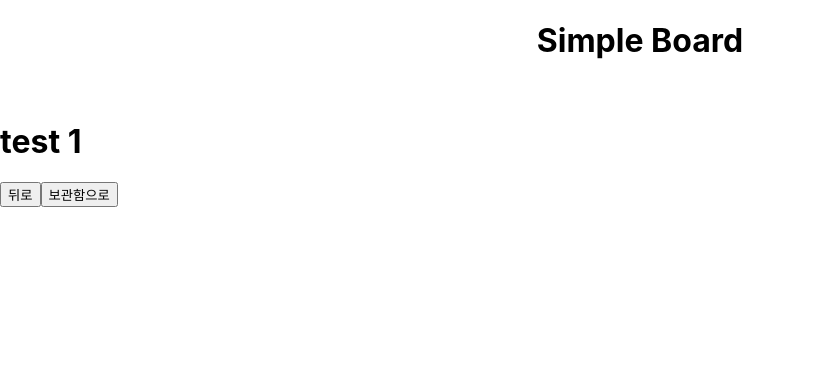
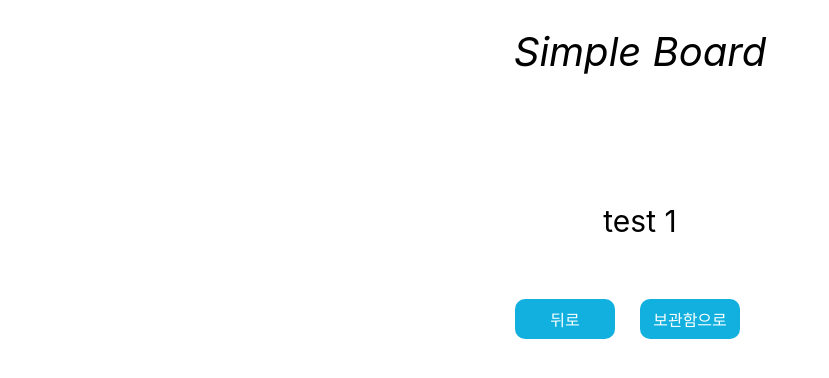
Before and after one commit to aowiql/simplecrud, a React (Create React App) app in the folder client/: page /maindetail/1 in a window 1280 px wide. Shown: the top 378 px of the page, without its empty margins (0-829 px from the left). Built offline with nearby package versions, Linux system fonts and the light colour scheme.

Commit message:
css 정리

```diff
--- /dev/null
+++ b/client/src/components/MainComponent/MainComponent.css
@@ -0,0 +1,29 @@
+.mainPost {
+  display: flex;
+  flex-direction: row;
+  flex-wrap: wrap;
+  margin-bottom: 40px;
+  justify-content: center;
+}
+
+.mainPostBtn {
+  display: flex;
+  flex-direction: row;
+  justify-content: center;
+}
+
+.mainPostBtn > button {
+  border: none;
+  background-color: #e10b7b;
+  border-radius: 10px;
+  width: 190px;
+  height: 60px;
+  color: white;
+  font-size: 25px;
+  margin-right: 30px;
+  transition: transform 0.2s ease;
+}
+
+.mainPostBtn > button:hover {
+  transform: scale(1.1);
+}
--- a/client/src/components/MainComponent/MainComponent.tsx
+++ b/client/src/components/MainComponent/MainComponent.tsx
@@ -1,5 +1,6 @@
 import { useNavigate } from "react-router-dom";
 import PostComponent from "../PostComponent/PostComponent";
+import "./MainComponent.css";
 
 const MainComponent = () => {
   const navigate = useNavigate();
@@ -14,8 +15,10 @@ const MainComponent = () => {
 
   return (
     <>
-      <div>
+      <div className="mainPost">
         <PostComponent />
+      </div>
+      <div className="mainPostBtn">
         <button onClick={goInputPage}>게시글 작성</button>
         <button onClick={goDonePage}>보관함</button>
       </div>
--- /dev/null
+++ b/client/src/components/MainDetail/MainDetail.css
@@ -0,0 +1,38 @@
+.detail {
+  display: flex;
+  flex-direction: column;
+  align-items: center;
+}
+
+.detailPost {
+  margin: 20px;
+  padding: 20px;
+}
+
+.detailPost > h1 {
+  font-size: 30px;
+  font-weight: 400;
+}
+
+.detailPost > p {
+  font-size: 17px;
+  font-weight: 400;
+  letter-spacing: 2px;
+  line-height: 1.5rem;
+}
+
+.detailBtn > button {
+  border: none;
+  background-color: #11b0de;
+  border-radius: 10px;
+  width: 100px;
+  height: 40px;
+  color: white;
+  font-size: 16px;
+  margin-right: 25px;
+  transition: transform 0.2s ease;
+}
+
+.detailBtn > button:hover {
+  transform: scale(1.1);
+}
--- a/client/src/components/MainDetail/MainDetail.tsx
+++ b/client/src/components/MainDetail/MainDetail.tsx
@@ -1,6 +1,7 @@
 import { useMutation, useQueryClient } from "react-query";
 import { useLocation, useNavigate, useParams } from "react-router-dom";
 import { donePost } from "../../api/donePost";
+import "./MainDetail.css";
 
 const MainDetail = () => {
   const { id } = useParams();
@@ -38,12 +39,16 @@ const MainDetail = () => {
   };
 
   return (
-    <>
-      <h1>test {id}</h1>
-      <p>{boardPost}</p>
-      <button onClick={goBack}>뒤로</button>
-      <button onClick={doneHandler}>보관함으로</button>
-    </>
+    <div className="detail">
+      <div className="detailPost">
+        <h1>test {id}</h1>
+        <p>{boardPost}</p>
+      </div>
+      <div className="detailBtn">
+        <button onClick={goBack}>뒤로</button>
+        <button onClick={doneHandler}>보관함으로</button>
+      </div>
+    </div>
   );
 };
 
--- /dev/null
+++ b/client/src/components/PostComponent/PostComponent.css
@@ -0,0 +1,41 @@
+.post {
+  width: 300px;
+  height: 300px;
+  border: 1px solid black;
+
+  margin: 20px;
+  border-radius: 5px;
+  padding: 20px;
+}
+
+.postTitle {
+  margin-bottom: 20px;
+  font-size: 20px;
+  font-weight: 400;
+}
+
+.postBody {
+  white-space: inherit;
+  overflow: hidden;
+  text-overflow: ellipsis;
+  font-size: 15px;
+  height: 150px;
+  max-height: 120px;
+  margin-bottom: 50px;
+}
+
+.postBtn {
+  border: none;
+  background-color: #11b0de;
+  border-radius: 10px;
+  width: 100px;
+  height: 40px;
+  color: white;
+  font-size: 16px;
+  margin-right: 25px;
+  transition: transform 0.2s ease;
+}
+
+.postBtn:hover {
+  transform: scale(1.1);
+}
--- a/client/src/components/PostComponent/PostComponent.tsx
+++ b/client/src/components/PostComponent/PostComponent.tsx
@@ -1,7 +1,8 @@
 import { useMutation, useQuery } from "react-query";
 import { getPosts } from "../../api/getPosts";
-import { useNavigate, useParams } from "react-router-dom";
+import { useNavigate } from "react-router-dom";
 import { donePost } from "../../api/donePost";
+import "./PostComponent.css";
 
 interface Posts {
   id: number;
@@ -18,8 +19,6 @@ const PostComponent = () => {
   );
   console.log("data", posts);
   const navigate = useNavigate();
-
-  const { id } = useParams();
 
   const goDetailPage = (id: number, boardPost: string) => {
     navigate(`/maindetail/${id}`, { state: { boardPost } });
@@ -53,19 +52,22 @@ const PostComponent = () => {
       {posts?.map(
         (post) =>
           post.boardDone && (
-            <>
-              <div
-                key={post.id}
-                onClick={() =>
-                  detalPageNavhandler(post.id, post.id, post.boardPost)
-                }
+            <div
+              key={post.id}
+              className="post"
+              onClick={() =>
+                detalPageNavhandler(post.id, post.id, post.boardPost)
+              }
+            >
+              <div className="postTitle">{post.boardTitle}</div>
+              <div className="postBody">{post.boardPost}</div>
+              <button
+                className="postBtn"
+                onClick={() => handleOnClick(post.id, post.boardDone)}
               >
-                {post.boardTitle}
-              </div>
-              <button onClick={() => handleOnClick(post.id, post.boardDone)}>
                 보관함으로
               </button>
-            </>
+            </div>
           )
       )}
     </>
--- a/client/src/components/Title/Title.css
+++ b/client/src/components/Title/Title.css
@@ -4,3 +4,9 @@
   align-items: center;
   margin-bottom: 40px;
 }
+
+.title > h1 {
+  font-size: 40px;
+  font-weight: 400;
+  font-style: italic;
+}
```
